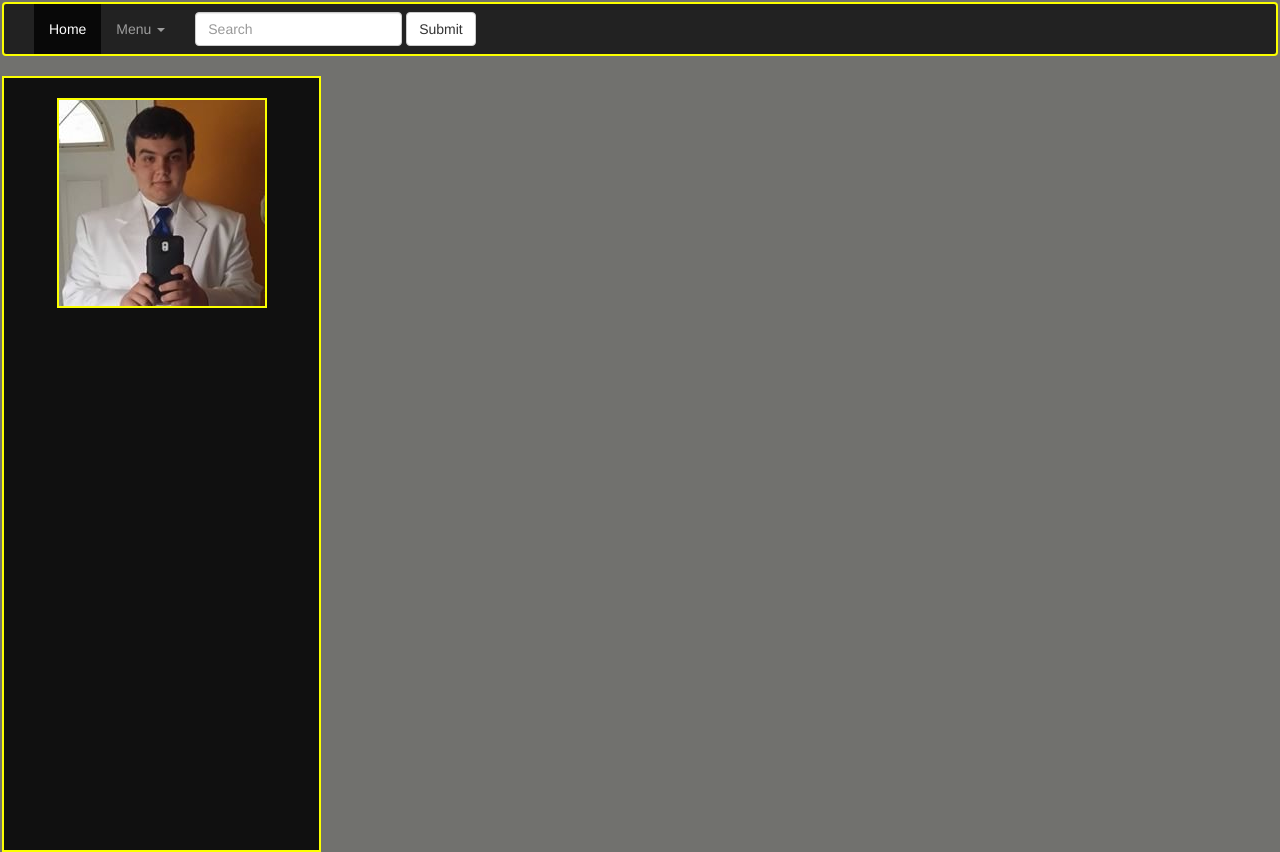
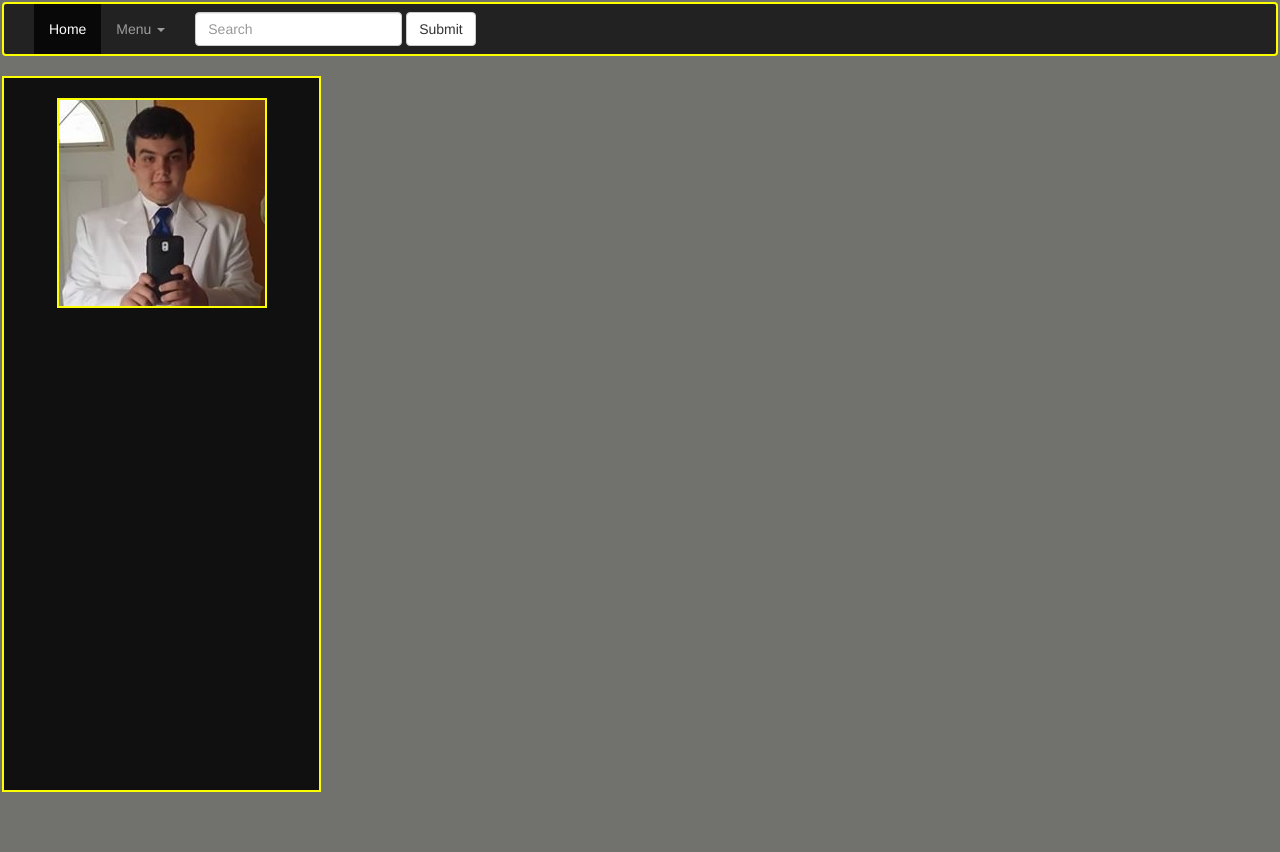
Before and after one commit to isiryk/Website, a plain HTML site: page index.html in a window 1280 px wide. After the commit the page ends 800 px from the top, so only its background shows below. Drawn offline with Linux system fonts and the light colour scheme.

Commit message:
Fiddle with height

```diff
--- a/css/index.css
+++ b/css/index.css
@@ -2,7 +2,7 @@
   background-color: #101010;
   border: 2px solid #FBFF00;
   padding: 20px;
-  height: 97vh;
+  height: 90%;
 }
 
 .body{
```
